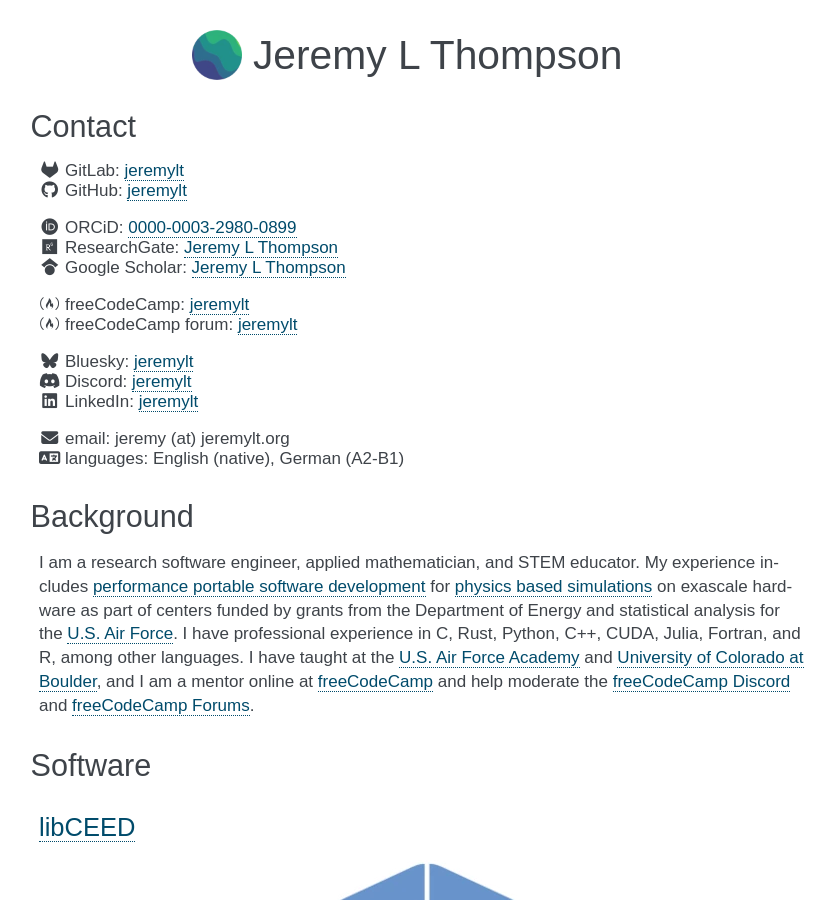
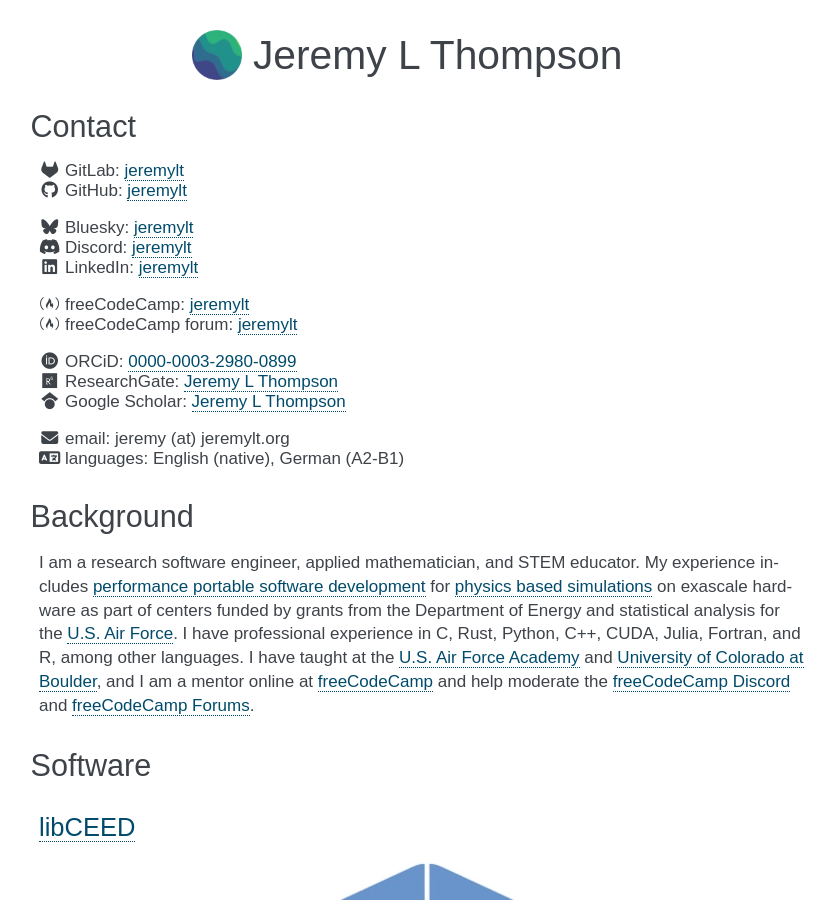
Before and after one commit to jeremylt/personal_website, a Sphinx documentation site: the page built from source/index.rst, in a window 1280 px wide and 900 px high. Shown: the whole window, without its empty margins (178-1013 px from the left). Built offline with Sphinx 7.4.7, drawn with Linux system fonts in a browser that asks for light colours; nearby versions of some CDN libraries.

Commit message:
reorder links

```diff
--- a/source/index.rst
+++ b/source/index.rst
@@ -72,16 +72,16 @@
 | |fa-gitlab|   GitLab:             `jeremylt <https://www.gitlab.com/jeremylt>`__
 | |fa-github|   GitHub:             `jeremylt <https://www.github.com/jeremylt>`__
 
-| |fa-orcid|    ORCiD:              `0000-0003-2980-0899 <https://orcid.org/0000-0003-2980-0899>`_
-| |fa-research| ResearchGate:       `Jeremy L Thompson <https://www.researchgate.net/profile/Jeremy-Thompson>`__
-| |fa-gscholar| Google Scholar:     `Jeremy L Thompson <https://scholar.google.com/citations?user=UCKh6wcAAAAJ>`__
+| |fa-bluesky|  Bluesky:            `jeremylt <https://bsky.app/profile/jeremylt.bsky.social>`_
+| |fa-discord|  Discord:            `jeremylt <https://discordapp.com/users/513148167923957761>`_
+| |fa-linked|   LinkedIn:           `jeremylt <https://www.linkedin.com/in/jeremylt/>`__
 
 | |fa-fcc|      freeCodeCamp:       `jeremylt <https://www.freecodecamp.org/jeremylt>`__
 | |fa-fcc|      freeCodeCamp forum: `jeremylt <https://forum.freecodecamp.org/u/jeremylt/summary>`__
 
-| |fa-bluesky|  Bluesky:            `jeremylt <https://bsky.app/profile/jeremylt.bsky.social>`_
-| |fa-discord|  Discord:            `jeremylt <https://discordapp.com/users/513148167923957761>`_
-| |fa-linked|   LinkedIn:           `jeremylt <https://www.linkedin.com/in/jeremylt/>`__
+| |fa-orcid|    ORCiD:              `0000-0003-2980-0899 <https://orcid.org/0000-0003-2980-0899>`_
+| |fa-research| ResearchGate:       `Jeremy L Thompson <https://www.researchgate.net/profile/Jeremy-Thompson>`__
+| |fa-gscholar| Google Scholar:     `Jeremy L Thompson <https://scholar.google.com/citations?user=UCKh6wcAAAAJ>`__
 
 | |fa-email|    email:              jeremy (at) jeremylt.org
 | |fa-language| languages:          English (native), German (A2-B1)
```
